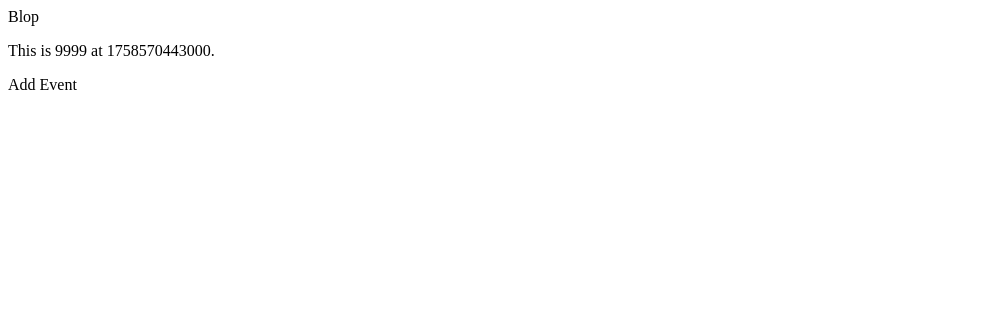
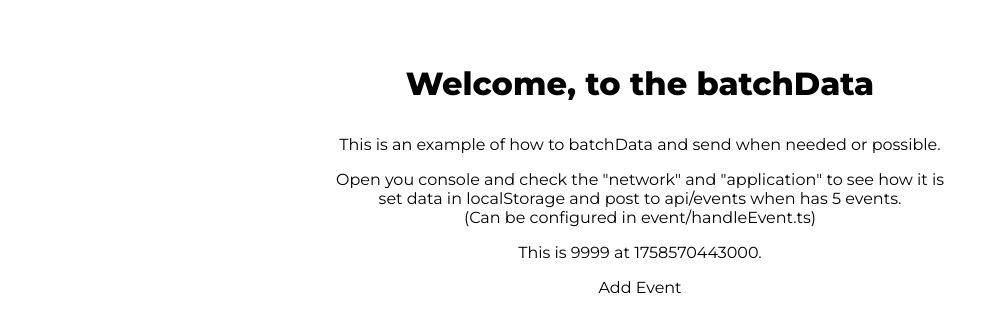
Before and after one commit to jonglennmoe/batchDataOnAndOffline, a website built with webpack: page public/index.html in a window 1280 px wide. Shown: the whole page, without its empty margins (0-999 px from the left). Built offline with nearby package versions, Linux system fonts and the light colour scheme.

Commit message:
Update index.html

```diff
--- a/public/index.html
+++ b/public/index.html
@@ -3,11 +3,43 @@
     <head>
         <meta charset="UTF-8">
         <meta name="viewport" content="width=device-width, initial-scale=1.0">
-    <title>TypeScript: Hello, World!</title>
+        <title>TypeScript: Batch Event Data</title>
+        <link rel="preconnect" href="https://fonts.googleapis.com">
+        <link rel="preconnect" href="https://fonts.gstatic.com" crossorigin>
+        <link href="https://fonts.googleapis.com/css2?family=Montserrat:ital,wght@0,100..900;1,100..900&display=swap" rel="stylesheet">
+        <style>
+            body {
+                margin-top: 4em;
+                text-align: center;
+                font-family: "Montserrat", sans-serif;
+                font-optical-sizing: auto;
+                font-style: normal;
+            }
+            h3 {
+                font-weight: 800;
+                font-size: 2em;
+            }
+            h3, p {
+                width: 50%;
+                margin: 1em auto;
+            }
+            a {
+                color:#777;
+            }
+            a:hover {
+                color:#999;
+            }
+        </style>
     </head>
     <body>
-Blop
-
+        <h3>Welcome, to the batchData</h3>
+        <p>
+            This is an example of how to batchData and send when needed or possible.
+        </p>
+        <p>
+            Open you console and check the "network" and "application" to see how it is set data in localStorage and post to api/events when has 5 events.<br/>
+            (Can be configured in event/handleEvent.ts)
+        </p>
         <script src="/js/bundle.js" defer type="module"></script>
     </body>
 </html>
```
Lines whose indentation alone changed are shown as unchanged.
